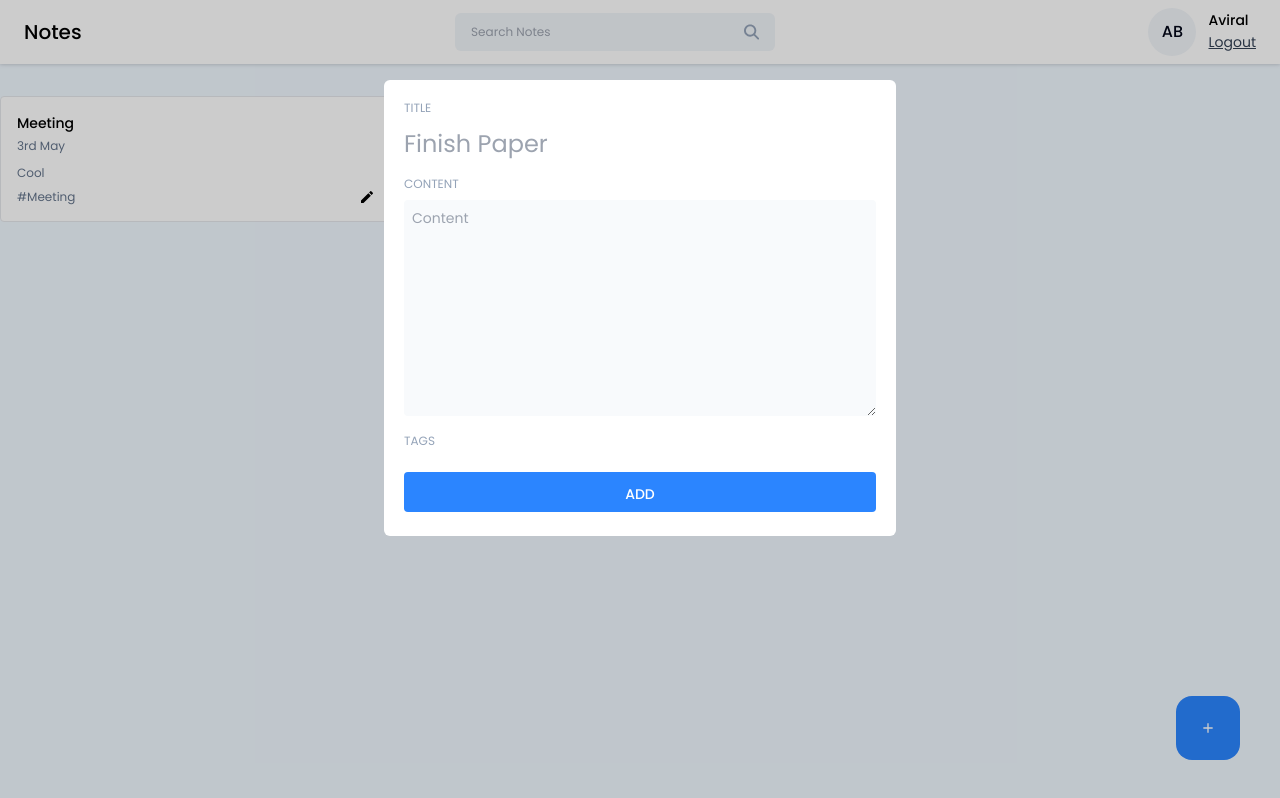
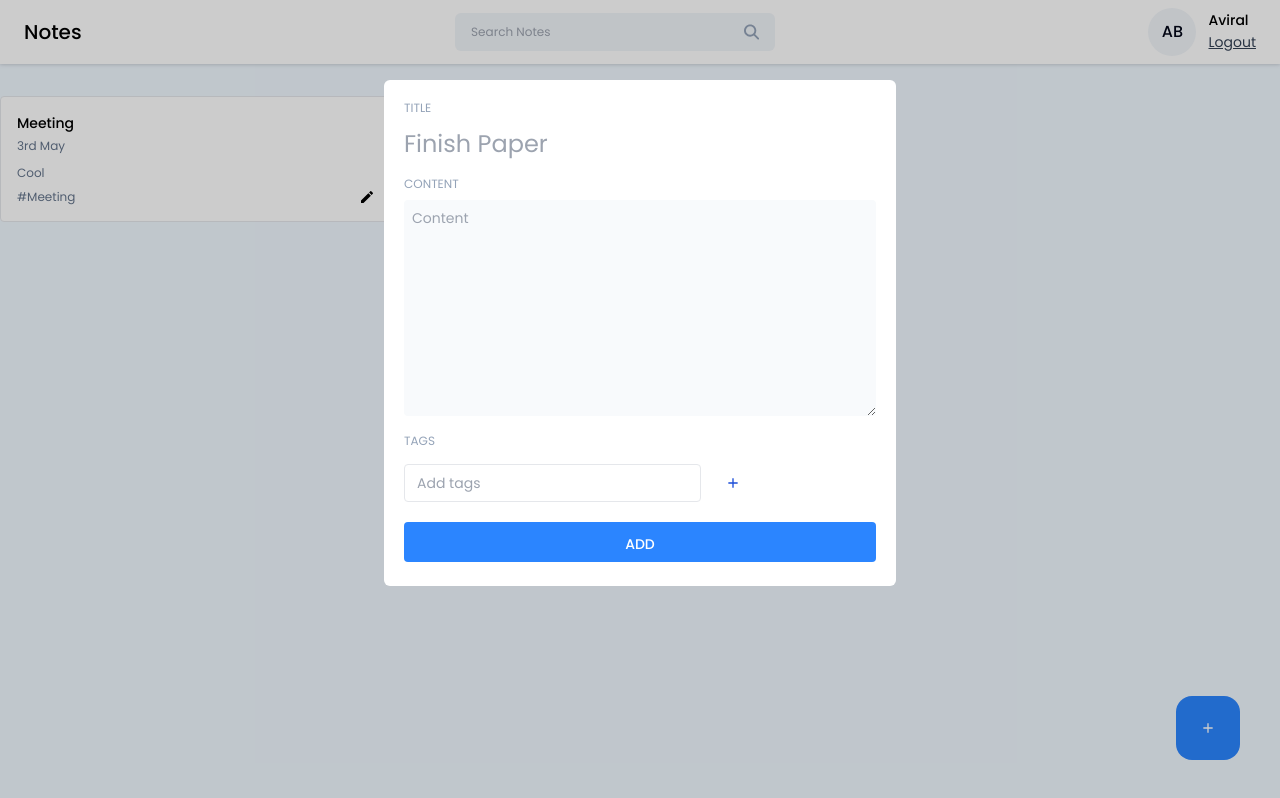
Before and after one commit to Aviral1611/notes_app, a React (Vite) app: page /dashboard in a window 1280 px wide. Both pictures are taken after a click on the button 1208 px from the left and 728 px from the top of the page. Built offline with nearby package versions, Linux system fonts and the light colour scheme.

Commit message:
Set up more of the app

```diff
--- /dev/null
+++ b/src/components/Input/TagInput.jsx
@@ -0,0 +1,71 @@
+import React, { useState } from 'react'
+import { MdAdd, MdClose } from 'react-icons/md'
+
+const TagInput = ({tags, setTags}) => {
+
+    const [InputValue, setInputValue] = useState("");
+
+    const handleInputChange = (e) => {
+        setInputValue(e.target.value);
+    }
+
+    const addNewTag = () => {
+        if (InputValue.trim() !== "") {
+            setTags([...tags, InputValue.trim()]);
+            setInputValue("");
+    }
+}
+
+    const handlekeyDown= (e) => {
+        if (e.key == "Enter"){
+            addNewTag();
+        }
+    }
+
+    const handleRemoveTag = (tagToRemove) => {
+        setTags(tags.filter(tag => tag !== tagToRemove));
+    };
+
+  return (
+    <div>
+        {tags?.length > 0 && (
+        <div className='flex items-center gap-2 flex-wrap mt-2'>
+            {tags.map((tag,index) => (
+                <span key={index} className=''>
+                # {tag}
+                <button onClick={() =>
+                {handleRemoveTag(tag);
+
+                }}>
+                <MdClose />
+                </button>
+                </span>
+            ))}
+        </div>
+        )}
+
+
+      <div className='flex items-center gap-4 mt-3'>
+        <input type='text'
+        className='text-sm bg-transparent border px-3 py-2 rounded outline-none'
+        placeholder='Add tags'
+        value={InputValue}
+        onChange={handleInputChange}
+        onKeyDown={handlekeyDown}
+
+        />
+
+        <button
+        className='w-8 h-8 flex items-center justify-center rounded border-blue-700 hover:bg-blue-700'
+        onClick={() => {
+            addNewTag();
+        }}
+        >
+            <MdAdd className='text-2l text-blue-700 hover:text-white'/>
+        </button>
+      </div>
+    </div>
+  );
+};
+
+export default TagInput
--- a/src/pages/Home/AddEditNotes.jsx
+++ b/src/pages/Home/AddEditNotes.jsx
@@ -1,6 +1,12 @@
-import React from 'react'
+import React, { useState } from 'react'
+import TagInput from '../../components/Input/TagInput';
 
 const AddEditNotes = () => {
+
+  const [title,setTitle] = useState("")
+  const [content, setContent] = useState("")
+  const [tags, setTags] = useState([]);
+
   return (
     <div>
       <div className='flex flex-col gap-3'>
@@ -9,6 +15,8 @@
           type='text'
           className='text-2xl text-slate-950 outline-none'
           placeholder='Finish Paper'
+          value={title}
+          onChange={({target}) => setTitle(target.value)}
           />
       </div>
 
@@ -19,11 +27,14 @@
             className='text-sm text-slate-950 outline-none bg-slate-50 p-2 rounded'
             placeholder='Content'
             rows = {10}
+            value={content}
+            onChange={({target}) => setContent(target.value)}
             />
       </div>
 
       <div className='mt-3'>
         <label className='input-label'>TAGS</label>
+        <TagInput />
       </div>
 
       <button className='btn-primary font-medium mt-5 pt-3' onClick={() => {}}>
```
